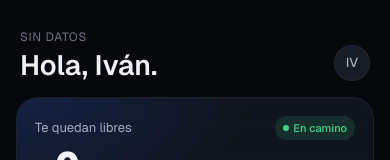
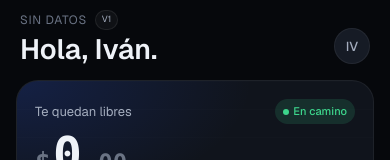
Before and after one commit to IvanVasquez289/finanzas-personales, a Next.js app: page / in a window 390 px wide. Shown: the top 160 px of the page. Built offline with nearby package versions, Linux system fonts and the light colour scheme; no server answers; the database is empty.

Commit message:
fix(web): tune iphone safe area spacing

```diff
--- a/app/globals.css
+++ b/app/globals.css
@@ -56,13 +56,13 @@ textarea {
 }
 
 .app-top {
-  padding-top: calc(env(safe-area-inset-top) + 28px);
+  padding-top: calc(env(safe-area-inset-top) + 10px);
 }
 
 .app-bottom-scroll {
-  padding-bottom: calc(env(safe-area-inset-bottom) + 96px);
+  padding-bottom: calc(env(safe-area-inset-bottom) + 80px);
 }
 
 .app-bottom-fixed {
-  padding-bottom: calc(env(safe-area-inset-bottom) + 78px);
+  padding-bottom: calc(env(safe-area-inset-bottom) + 62px);
 }
--- a/components/app-shell/bottom-tab-bar.tsx
+++ b/components/app-shell/bottom-tab-bar.tsx
@@ -18,7 +18,7 @@ export function BottomTabBar({
   ];
 
   return (
-    <nav className="pointer-events-none fixed inset-x-0 bottom-[max(env(safe-area-inset-bottom),6px)] z-30 mx-auto max-w-[430px] px-3 md:absolute">
+    <nav className="pointer-events-none fixed inset-x-0 bottom-1 z-30 mx-auto max-w-[430px] px-3 md:absolute">
       <div className="pointer-events-auto flex items-center justify-around rounded-[26px] border border-white/[0.08] bg-[#080b12]/78 px-2 py-1.5 shadow-[0_-10px_34px_rgba(0,0,0,0.38)] backdrop-blur-2xl supports-[backdrop-filter]:bg-[#080b12]/68">
         {items.map((item) => {
           const Icon = item.icon;
--- a/components/app-shell/page-header.tsx
+++ b/components/app-shell/page-header.tsx
@@ -10,7 +10,14 @@ export function PageHeader({
   return (
     <header className="app-top flex items-end justify-between px-5 pb-4">
       <div>
-        {eyebrow ? <div className="mb-1 text-[12px] uppercase tracking-[0.06em] text-[#6a7384]">{eyebrow}</div> : null}
+        {eyebrow ? (
+          <div className="mb-1 flex items-center gap-2 text-[12px] uppercase tracking-[0.06em] text-[#6a7384]">
+            <span>{eyebrow}</span>
+            <span className="rounded-full border border-white/[0.08] bg-white/[0.04] px-1.5 py-0.5 text-[9px] tracking-normal text-[#a4adbe]">
+              v1
+            </span>
+          </div>
+        ) : null}
         <h1 className="text-[28px] font-semibold leading-[1.1] text-[#eef2f8]">{title}</h1>
       </div>
       {right}
```
